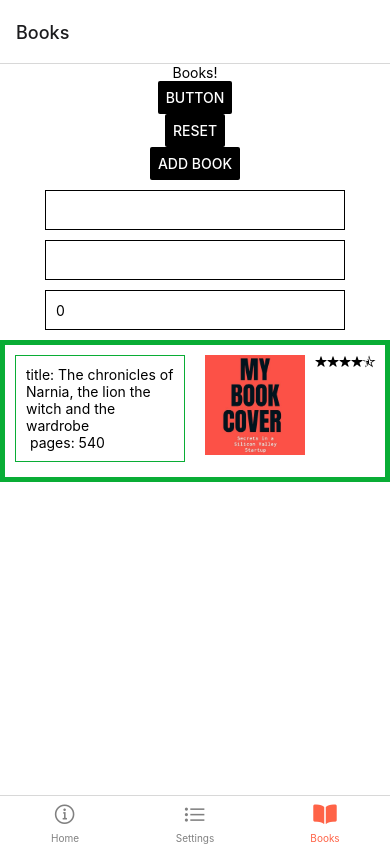
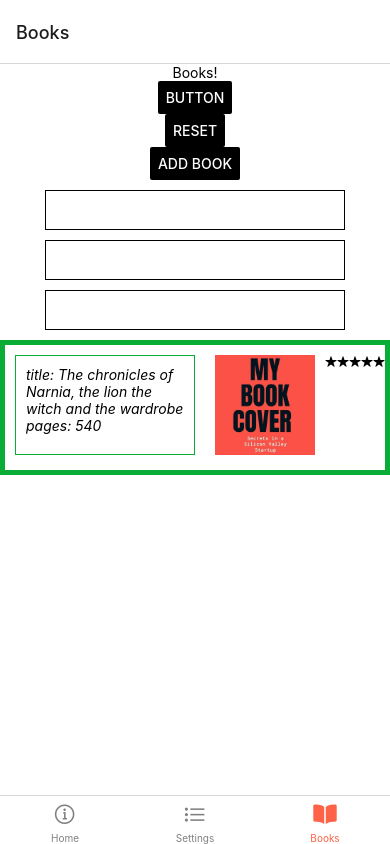
Before and after one commit to NathanMoes/LearningReactNative, a React Native app: screen /Books in a window 390 px wide. Both pictures are taken after a click on the button "BUTTON". Built offline with nearby package versions, Linux system fonts and the light colour scheme.

Commit message:
added typeScript and stars rating dynamic render

```diff
--- a/package.json
+++ b/package.json
@@ -13,7 +13,9 @@
     "expo": "~48.0.6",
     "expo-status-bar": "~1.4.4",
     "react": "18.2.0",
-    "react-native": "0.71.3"
+    "react-native": "0.71.3",
+    "typescript": "^4.9.4",
+    "@types/react": "~18.0.27"
   },
   "devDependencies": {
     "@babel/core": "^7.20.0"
--- a/pages/Books.js
+++ b/pages/Books.tsx
@@ -15,8 +15,26 @@ const Books = () => {
   const [books, setBooks] = React.useState([]);
   const [bookTitle, setBookTitle] = React.useState("");
   const [bookPages, setBookPages] = React.useState("");
-  const [bookRating, setBookRating] = React.useState(0);
+  const [bookRating, setBookRating] = React.useState("");
   const color = "000000";
+
+  const generateRating = (number: number) => {
+    let toReturn = Array<any>();
+    let stars: number = number;
+    let starsEmpty: number = 5.0;
+    for (let i = stars; i > 0.5; i -= 1.0) {
+      toReturn.push(<Ionicons name={"star"} style={styles.star} />);
+      starsEmpty -= 1.0;
+      stars -= 1.0;
+    }
+    if (stars > 0) {
+      toReturn.push(<Ionicons name={"star-half"} style={styles.star} />);
+    }
+    for (let i = starsEmpty; i > 1; i -= 1.0) {
+      toReturn.push(<Ionicons name={"star-outline"} style={styles.star} />);
+    }
+    return toReturn;
+  };
 
   const resetButtonHandler = () => {
     setBooks([]);
@@ -30,14 +48,14 @@ const Books = () => {
           title:
             "The chronicles of Narnia, the lion the witch and the wardrobe",
           pages: "540",
-          rating: 0,
+          rating: 5,
         },
       ];
     });
   };
 
   const addBookHandler = () => {
-    if (bookTitle.length > 1 && !isNaN(bookPages)) {
+    if (bookTitle.length > 1 && !isNaN(Number(bookPages))) {
       setBooks((prev) => {
         return [
           ...prev,
@@ -46,7 +64,7 @@ const Books = () => {
       });
       setBookPages("");
       setBookTitle("");
-      setBookRating(0);
+      setBookRating("0");
     }
   };
 
@@ -81,7 +99,7 @@ const Books = () => {
       <TextInput
         style={styles.input}
         onChangeText={(newText) => setBookRating(newText)}
-        value={bookRating}
+        value={bookRating.toString()}
       ></TextInput>
 
       <FlatList
@@ -89,15 +107,11 @@ const Books = () => {
         renderItem={({ item }) => (
           <View style={styles.bookContent}>
             <Text style={styles.books}>
-              {`title: ${item.title} \n pages: ${item.pages}`}
+              {`title: ${item.title} \npages: ${item.pages}`}
             </Text>
 
             <Image style={styles.bookCover} source={bookCover} />
-            <Ionicons name={"star"} style={styles.star} />
-            <Ionicons name={"star"} style={styles.star} />
-            <Ionicons name={"star"} style={styles.star} />
-            <Ionicons name={"star"} style={styles.star} />
-            <Ionicons name={"star-half"} style={styles.starEnd} />
+            {generateRating(item.rating)}
           </View>
         )}
       />
@@ -127,6 +141,7 @@ const styles = StyleSheet.create({
     borderWidth: 1,
     borderColor: "#09ad35",
     flex: 1,
+    fontStyle: "italic",
   },
   bookCover: {
     maxHeight: 100,
--- /dev/null
+++ b/tsconfig.json
@@ -0,0 +1,4 @@
+{
+  "compilerOptions": {},
+  "extends": "expo/tsconfig.base"
+}
```
Also changed, not shown: 1 other file (tests, documents, lock files or other folders).
